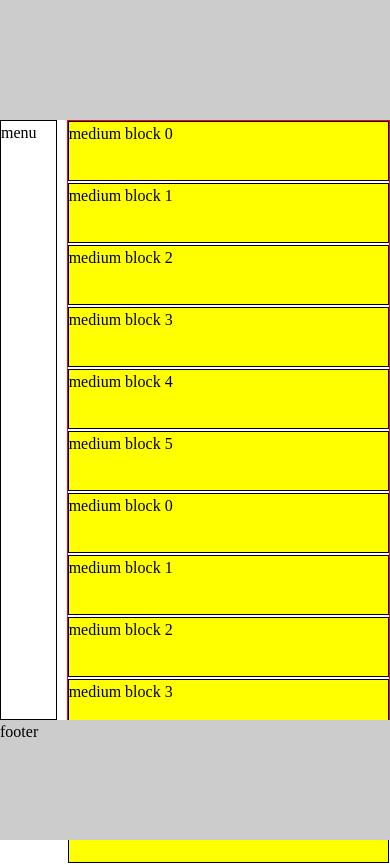
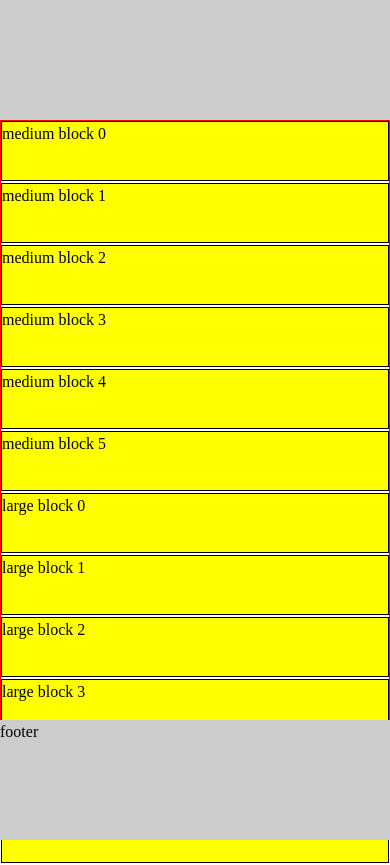
Before and after one commit to slayer12135293/gridlei, a website: page demo1.html in a window 390 px wide. Drawn offline with Linux system fonts and the light colour scheme.

Commit message:
updated demo page

```diff
--- a/css/site.css
+++ b/css/site.css
@@ -87,3 +87,17 @@ img {
     margin-left: auto;
     margin-right: auto;
 }
+
+.mobile-hide {
+    display: block;
+}
+
+@media screen and (max-width: 768px) {
+    .mobile-hide {
+        display: none;
+    }
+}
+
+@media screen and (min-width: 768px) and (max-width:980px) {}
+
+@media screen and (min-width: 980px) and (max-width:1200px) {}
--- a/demo1.html
+++ b/demo1.html
@@ -35,10 +35,16 @@
                 border: 1px solid black;
                 margin-bottom: 2px;
             }
+
+            @media screen and (max-width: 768px) {
+                .container-body {
+                    grid-column: span 12;
+                }
+            }
         </style>
 
         <div class="gl-container gl-use-grid">
-            <div class="container-menu">
+            <div class="container-menu mobile-hide">
                 menu
             </div>
             <div class="container-body">
@@ -53,12 +59,12 @@
                 </div>
 
                 <div class="gl-fuild-container gl-use-grid">
-                    <div class="demo-block gl-col-l">medium block 0</div>
-                    <div class="demo-block gl-col-l">medium block 1</div>
-                    <div class="demo-block gl-col-l">medium block 2</div>
-                    <div class="demo-block gl-col-l">medium block 3</div>
-                    <div class="demo-block gl-col-l">medium block 4</div>
-                    <div class="demo-block gl-col-l">medium block 5</div>
+                    <div class="demo-block gl-col-l">large block 0</div>
+                    <div class="demo-block gl-col-l">large block 1</div>
+                    <div class="demo-block gl-col-l">large block 2</div>
+                    <div class="demo-block gl-col-l">large block 3</div>
+                    <div class="demo-block gl-col-l">large block 4</div>
+                    <div class="demo-block gl-col-l">large block 5</div>
                 </div>
             </div>
         </div>
```
Also changed, not shown: README.md.
